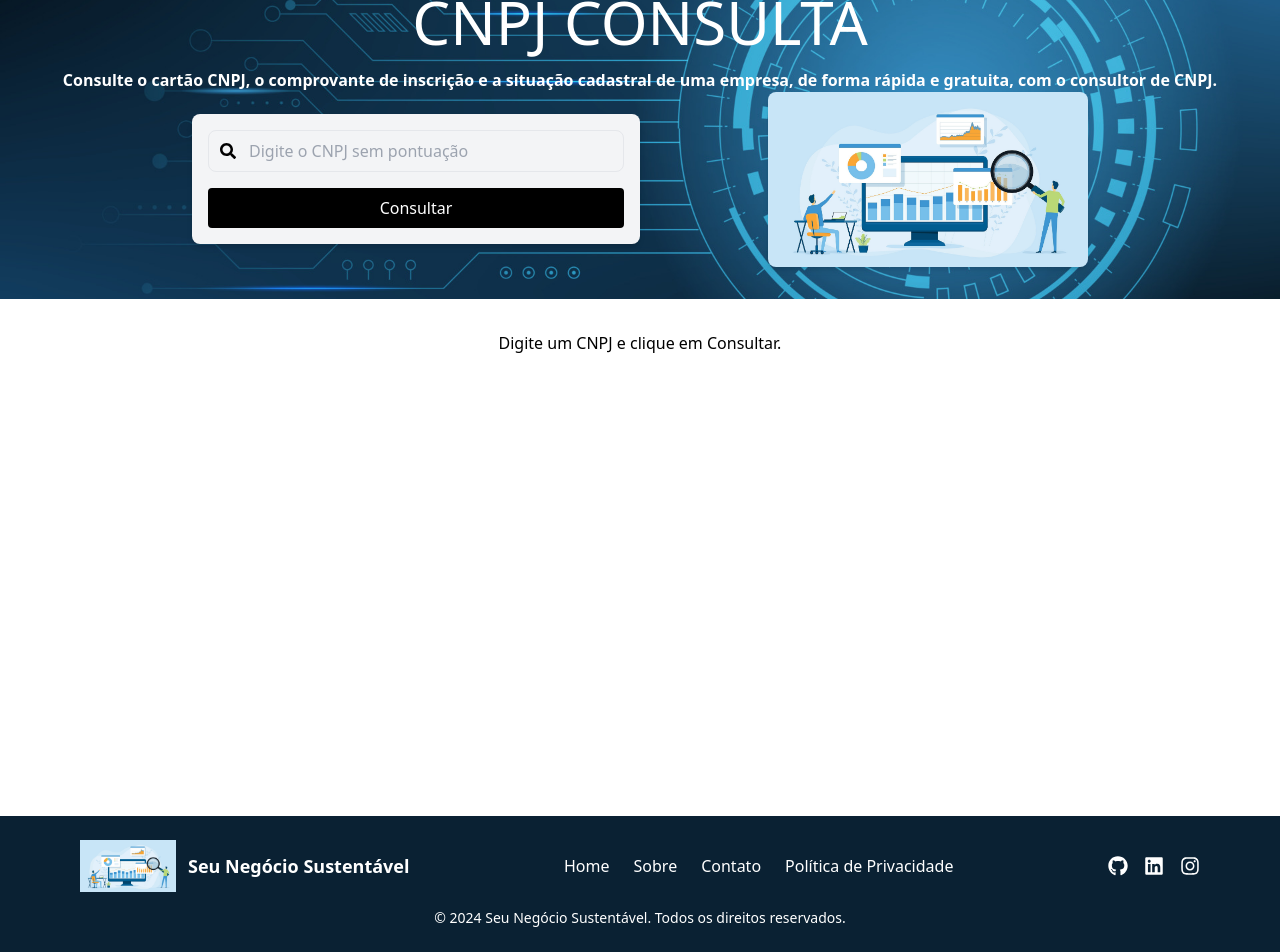
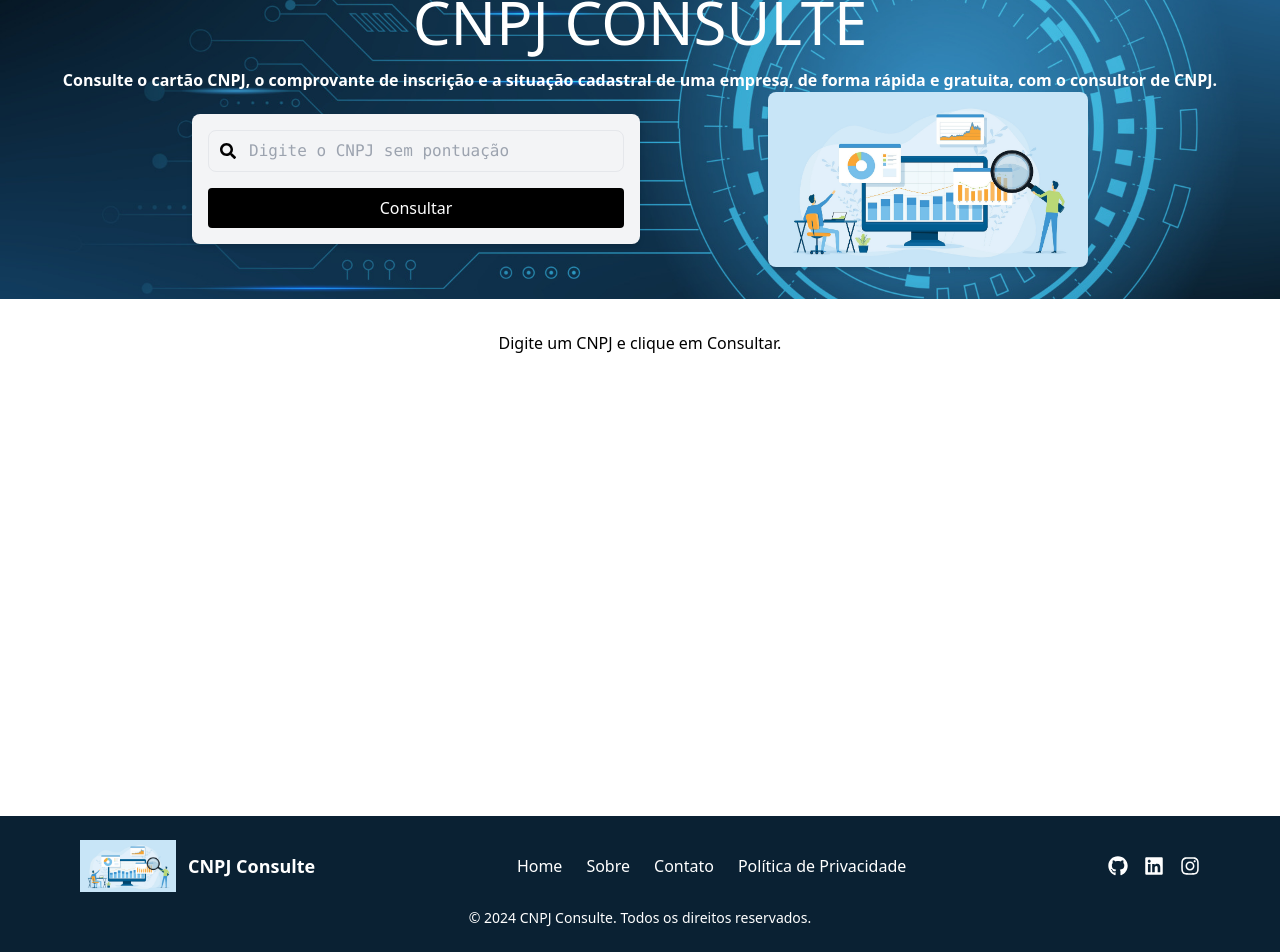
Before and after one commit to HiagoSant223/TesteDesenvolvedorFrontEnd, a React (Vite) app: page / in a window 1280 px wide. Shown: the part 40-992 px from the top of the page. Built offline with nearby package versions, Linux system fonts and the light colour scheme.

Commit message:
README  updade

```diff
--- a/src/components/Footer.tsx
+++ b/src/components/Footer.tsx
@@ -7,7 +7,7 @@
       <div className="max-w-6xl mx-auto px-4 flex flex-col md:flex-row justify-between items-center">
         <div className="flex items-center mb-4 md:mb-0">
           <img src={Logo} alt="Logo" className="w-24 h-auto mr-3" />
-          <p className="text-lg font-semibold">Seu Negócio Sustentável</p>
+          <p className="text-lg font-semibold">CNPJ Consulte</p>
         </div>
         <div className="flex flex-col md:flex-row items-center space-y-4 md:space-y-0 md:space-x-6">
           <a href="/" className="hover:underline">
@@ -52,7 +52,7 @@
       </div>
       <div className="text-center text-sm mt-4">
         <p>
-          &copy; {new Date().getFullYear()} Seu Negócio Sustentável. Todos os
+          &copy; {new Date().getFullYear()} CNPJ Consulte. Todos os
           direitos reservados.
         </p>
       </div>
--- a/src/components/Input.tsx
+++ b/src/components/Input.tsx
@@ -31,7 +31,7 @@
       >
         <div className="w-full bg-opacity-50 p-4 flex flex-col items-center text-white font-extralight">
           <h1 className="text-4xl md:text-6xl text-center  mb-4">
-            CNPJ CONSULTA
+            CNPJ CONSULTE
           </h1>
           <h2 className="font-bold">
             Consulte o cartão CNPJ, o comprovante de inscrição e a situação
@@ -49,7 +49,7 @@
                   value={cnpj}
                   onChange={handleInputChange}
                   placeholder="Digite o CNPJ sem pontuação"
-                  className="text-black bg-transparent border pl-10 p-2 rounded-lg w-full"
+                  className="text-black bg-transparent border pl-10 p-2 rounded-lg w-full font-mono"
                 />
               </div>
               <button
```
Also changed, not shown: 1 other file (tests, documents, lock files or other folders).
